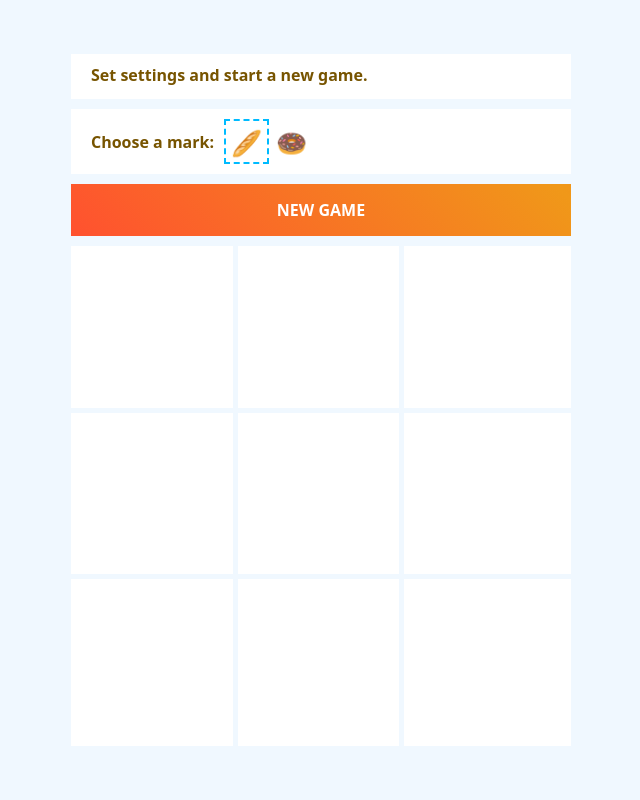
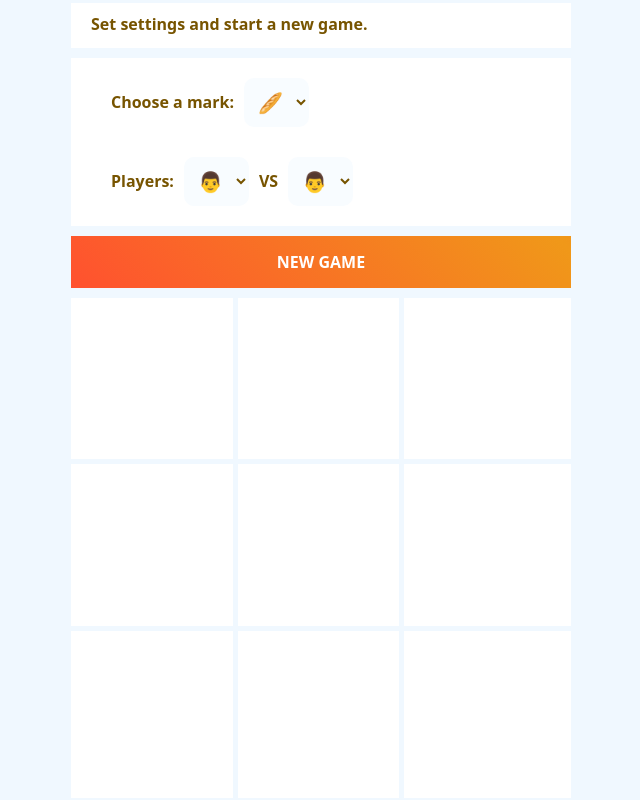
Before and after one commit to kamaladdi34/tic-tac-toe, a plain HTML site: page index.html in a window 1280 px wide. Shown: the whole page, without its empty margins (319-959 px from the left). Drawn offline with Linux system fonts and the light colour scheme.

Commit message:
Change to and add select element for mark and player type input

```diff
--- a/index.html
+++ b/index.html
@@ -12,10 +12,25 @@
     <main>
       <div class="info"></div>
       <div class="settings">
-        <p>Choose a mark:</p>
-        <div class="mark-setting">
-          <button class="X chosen">🥖</button>
-          <button class="O">🍩</button>
+        <div class="mark settings">
+          <p>Choose a mark:</p>
+          <select name="mark-select" id="mark-select">
+            <option value="X">🥖</option>
+            <option value="O">🍩</option>
+          </select>
+        </div>
+
+        <div class="players settings">
+          <p>Players:</p>
+          <select name="player-select" id="player-select" class="player one">
+            <option value="human">👨</option>
+            <option value="robot">🤖</option>
+          </select>
+          <p>VS</p>
+          <select name="player-select" id="player-select" class="player two">
+            <option value="human">👨</option>
+            <option value="robot">🤖</option>
+          </select>
         </div>
       </div>
       <button class="new-game-btn">NEW GAME</button>
--- a/script.js
+++ b/script.js
@@ -135,23 +135,10 @@ const gameBoard = (()=>{
 const displayManager = (()=>{
     const cells = document.querySelectorAll('[data-coordinates]');
     const newGameButton = document.querySelector('.new-game-btn');
-    const info = document.querySelector('.info')
-    const Xmark = document.querySelector('.X');
-    const Omark = document.querySelector('.O');
-    Xmark.addEventListener('click', event=>{
-        Xmark.classList.add('chosen');
-        Omark.classList.remove('chosen');
-    })
-    Omark.addEventListener('click', event=>{
-        Omark.classList.add('chosen');
-        Xmark.classList.remove('chosen');
-    })
+    const info = document.querySelector('.info');
+    const markChoiceSelect = document.querySelector('#mark-select');
     const getChosenMark = ()=>{
-        if(Xmark.classList.contains('chosen')){
-            return 'X';
-        }else{
-            return 'O';
-        }
+        return markChoiceSelect.value;
     }
     const setInfo = (content)=>{
         info.textContent = content;
--- a/style.css
+++ b/style.css
@@ -57,23 +57,23 @@ main{
 }
 .settings{
     display: flex;
-    align-items: center;
+    flex-direction: column;
+    align-items: left;
     gap: 10px;
     padding: 10px 20px 10px 20px;
     background-color: white;
 }
-.mark-setting{
-    display: flex;
+.settings .settings{
+    flex-direction: row;
+    align-items: center;
 }
-.mark-setting > button{
-    height: 45px;
-    width: 45px;
-    background-color: rgb(255, 255, 255);
+.settings select{
     border: none;
-    font-size: 25px;
-}
-.mark-setting > button.chosen{
-    border: 2px dashed rgb(0, 187, 255);
+    font-size: 20px;
+    padding: 5px;
+    background-color: rgb(248, 252, 255);
+    padding: 10px;
+    border-radius: 10px;
 }
 .info{
     height: 45px;
```
